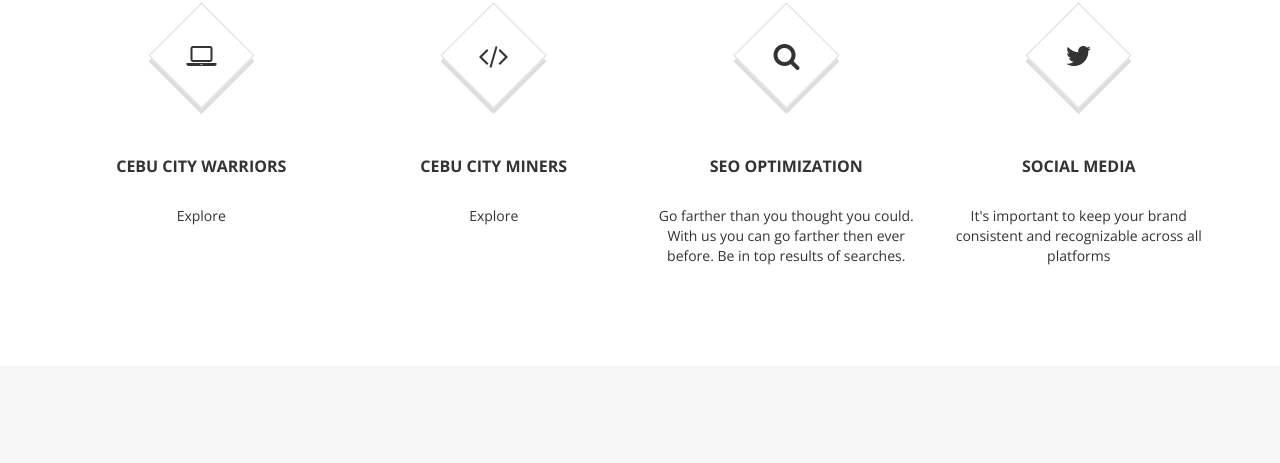
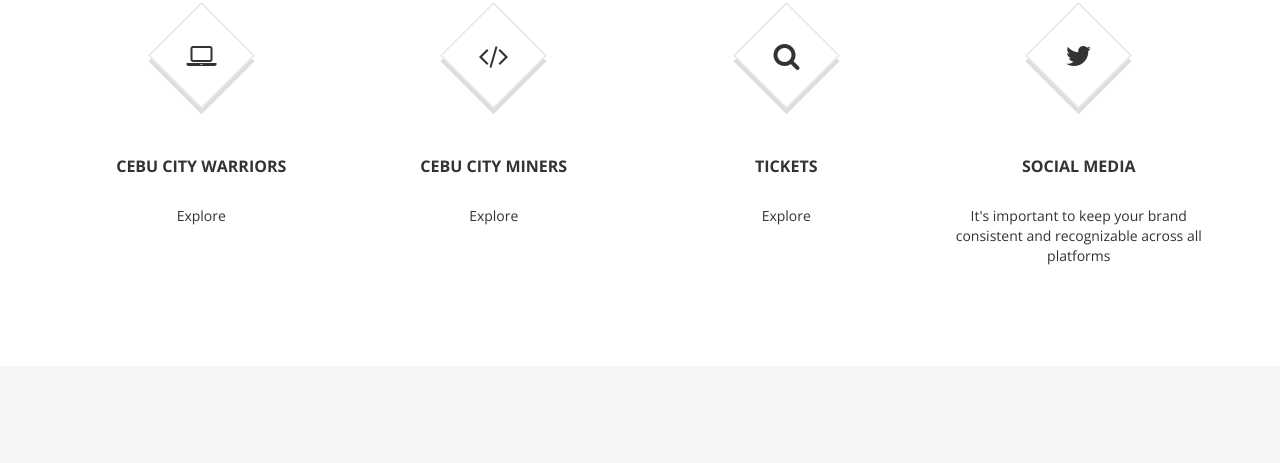
Before and after one commit to chad-cervantes/CPNT-201-Freebie-Triple-P-Master-Template, a plain HTML site: page index.html in a window 1280 px wide. Shown: the part 2240-2703 px from the top of the page. Drawn offline with nearby package versions, Linux system fonts and the light colour scheme.

Commit message:
changed <h3> to Tickets and <p> to Explore

```diff
--- a/index.html
+++ b/index.html
@@ -198,8 +198,8 @@
                             <div class="medium-rectangle rectangle">
                                 <i class="fa fa-search" aria-hidden="true"></i>
                             </div><!-- /.rectangle -->
-                            <h3>SEO OPTIMIZATION</h3>
-                            <p>Go farther than you thought you could. With us you can go farther then ever before. Be in top results of searches.</p>
+                            <h3>Tickets</h3>
+                            <p>Explore</p>
                         </div><!-- /.feature-about -->
                     </div>
                     <div class="col-sm-3 col-xs-6">
```
